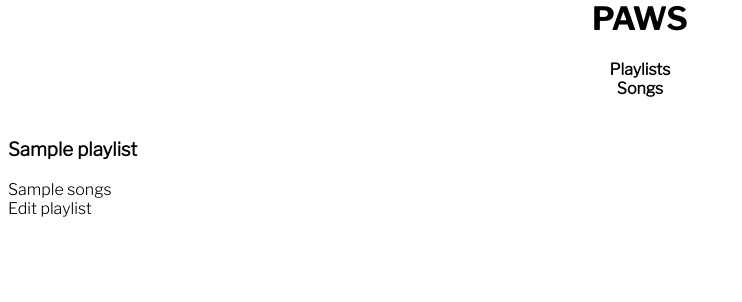
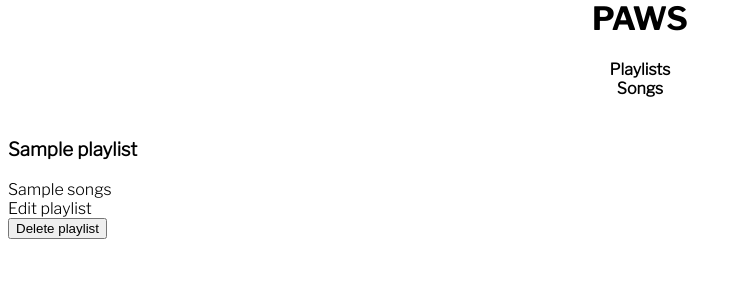
Before and after one commit to knirb/PAWS-Music, a Flask app: template helloworld/templates/playlist/index.html in a window 1280 px wide. Shown: the part 216-518 px from the top of the page, without its empty margins (0-742 px from the left). Run offline with Flask 2, Linux system fonts and the light colour scheme; the template is opened without the code that fills it: most values are stand-ins (such as "Sample title", 1, 10 or a date in 2020).

Commit message:
added delete function

```diff
--- a/helloworld/application.py
+++ b/helloworld/application.py
@@ -1,7 +1,6 @@
 #!flask/bin/python
 import json
-from flask import Flask, request, render_template
-from requests import Response
+from flask import Flask, request, render_template, Response
 from helloworld import playlist, songs
 from helloworld.flaskrun import flaskrun
 import os
--- a/helloworld/templates/playlist/index.html
+++ b/helloworld/templates/playlist/index.html
@@ -9,13 +9,43 @@
   <body>
     {% extends "layout.html" %}
     <div class="playlist">
-      {% block content %} {% for playlist in items %} {% if playlist.Title %}
+      {% block content %} {% for playlist in items %}
+      <div id="playlist-{{playlist.PlaylistID}}">
+        {% if playlist.Title %}
 
-      <h3>{{playlist.Title}}</h3>
-      {% if playlist.Songs %} {% for song in playlist.Songs %} {{ playlist.Songs
-      }} {% endfor %} {% endif %} {% endif %}
-      <div>
-        <a href="/playlist/{{playlist.PlaylistID}}">Edit playlist</a>
+        <h3>{{playlist.Title}}</h3>
+        {% if playlist.Songs %} {% for song in playlist.Songs %} {{
+        playlist.Songs }} {% endfor %} {% endif %} {% endif %}
+        <div>
+          <a href="/playlist/{{playlist.PlaylistID}}">Edit playlist</a>
+        </div>
+        <div>
+          <script defer>
+            // Get the form
+
+            // Get all field data from the form
+            // returns a FormData object
+            document.addEventListener("DOMContentLoaded", async () => {
+              await document
+                .getElementById("button-{{playlist.PlaylistID}}")
+                .addEventListener("click", (e) => {
+                  e.preventDefault();
+                  fetch("/playlist/delete/{{playlist.PlaylistID}}", {
+                    method: "DELETE",
+                  });
+                  document
+                    .getElementById("playlist-{{playlist.PlaylistID}}")
+                    .remove();
+                });
+            });
+          </script>
+          <button
+            id="button-{{playlist.PlaylistID}}"
+            data-id="{{ playlist.PlaylistID }}"
+          >
+            Delete playlist
+          </button>
+        </div>
       </div>
       {% endfor %}
     </div>
```
Also changed, not shown: helloworld/awscontroller.py (+10 -4 lines), helloworld/playlist.py (+9 -7 lines).
